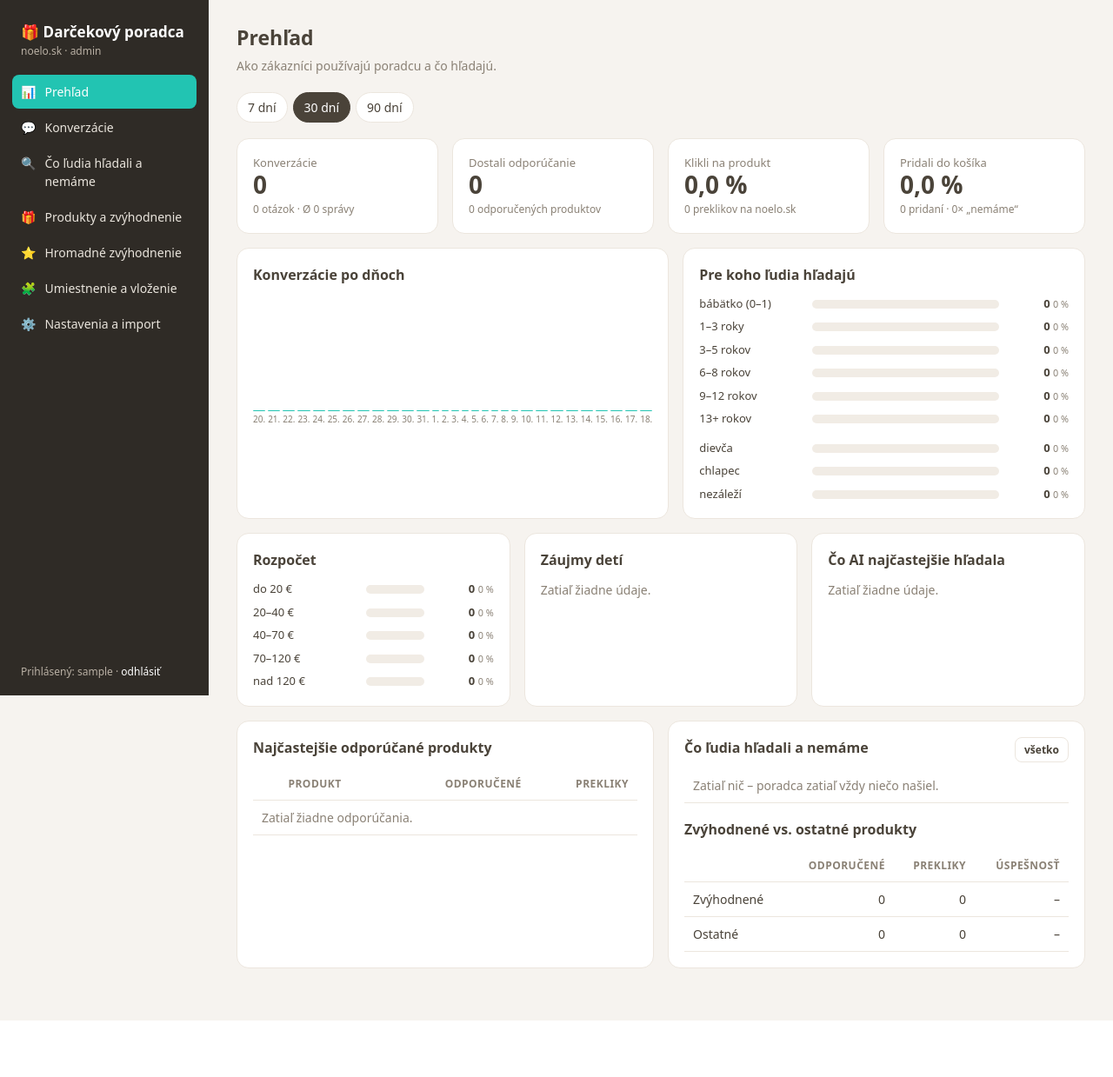
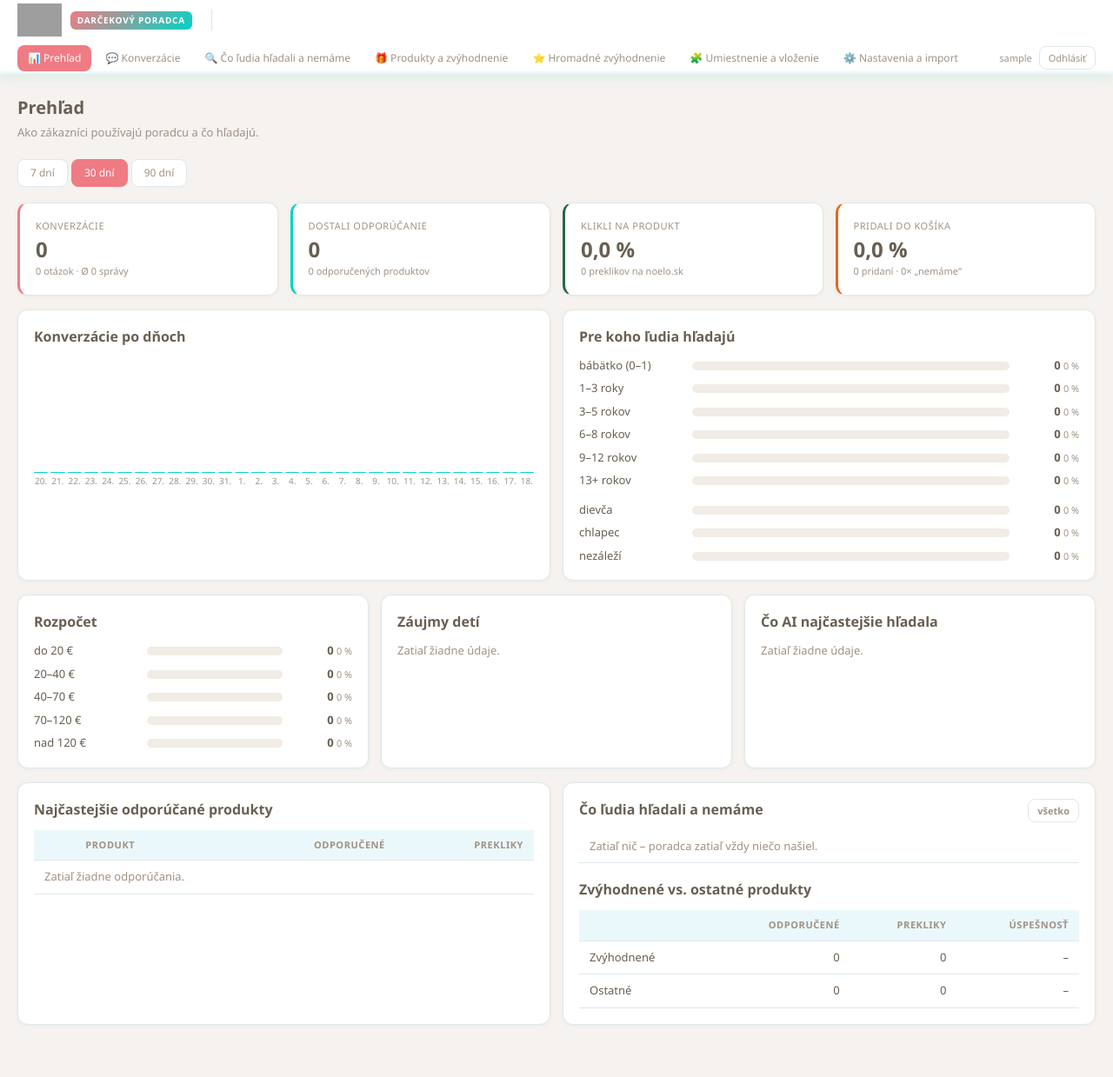
Before and after one commit to Maruna21574/poradcaNoelo, a PHP site: page /admin/index.php in a window 1280 px wide. Shown: the whole page at 87% size. Before the commit the page ends 1174 px from the top, so only its background shows below. Run offline with PHP 8.4, Linux system fonts and the light colour scheme; the visitor is signed in with stand-in values (Sample User, id 1); grey boxes are pictures that could not be loaded.

Commit message:
Restyle admin to match Noelo sklad look (top nav, pink/teal palette)
Co-Authored-By: Claude Sonnet 5.5 <noreply@anthropic.com>

```diff
--- a/admin/index.php
+++ b/admin/index.php
@@ -56,11 +56,14 @@ if (!$user) {
     }
     $noUsers = empty(config('admin_users'));
     ?><!DOCTYPE html><html lang="sk"><head><meta charset="utf-8"><meta name="viewport" content="width=device-width,initial-scale=1"><title>Prihlásenie – Darčekový poradca</title>
-    <style>body{font-family:system-ui,sans-serif;background:#f6f3ef;display:grid;place-items:center;min-height:100vh;margin:0;color:#4a4339}
-    form{background:#fff;padding:32px;border-radius:16px;box-shadow:0 20px 50px -25px rgba(0,0,0,.3);width:320px}h1{font-size:20px;margin:0 0 4px;color:#1aa595}
-    p{margin:0 0 18px;font-size:13px;color:#8a8175}input{width:100%;box-sizing:border-box;padding:11px 12px;border:1px solid #e3dcd3;border-radius:8px;margin:6px 0 12px;font:inherit}
-    button{width:100%;padding:11px;border:0;border-radius:8px;background:#ef7b84;color:#fff;font-weight:700;font-size:15px;cursor:pointer}.err{color:#b93a3a;font-size:13px}</style></head><body>
-    <form method="post"><h1>🎁 Darčekový poradca</h1><p>Admin noelo.sk</p>
+    <style>*{box-sizing:border-box}body{font-family:"Segoe UI",system-ui,sans-serif;background:#f5f2ef;display:grid;place-items:center;min-height:100vh;margin:0;color:#685f52}
+    form{background:#fff;padding:44px 40px 36px;border-radius:20px;box-shadow:0 8px 40px rgba(160,146,134,.15);width:100%;max-width:400px;text-align:center}
+    form img{height:60px;width:auto}.bdg{display:inline-block;background:linear-gradient(135deg,#ef7b84,#00d4c5);color:#fff;font-size:10px;font-weight:700;letter-spacing:.1em;text-transform:uppercase;padding:3px 10px;border-radius:999px;margin:10px 0 26px}
+    label{display:block;text-align:left;font-size:11px;font-weight:600;text-transform:uppercase;letter-spacing:.05em;color:#a09286;margin-bottom:6px}
+    input{width:100%;padding:11px 14px;border:1.5px solid #dfe8ea;background:#ebf8fb;border-radius:10px;margin:6px 0 14px;font:inherit;font-size:14px;color:#685f52;outline:none;text-transform:none;letter-spacing:0}input:focus{border-color:#00d4c5;box-shadow:0 0 0 3px rgba(0,212,197,.12)}
+    button{width:100%;padding:12px;border:0;border-radius:10px;background:linear-gradient(135deg,#ef7b84,#e06870);color:#fff;font-weight:700;font-size:14px;cursor:pointer;margin-top:6px}button:hover{opacity:.92}
+    p{margin:0 0 16px;font-size:13px;color:#a09286}.err{background:rgba(229,62,62,.08);border:1px solid rgba(229,62,62,.2);color:#e53e3e;border-radius:8px;padding:10px 14px;text-align:left}</style></head><body>
+    <form method="post"><img src="https://noelo.sk/img/design/logo-new-v2-sk.png" alt="Noelo.sk"><br><span class="bdg">Darčekový poradca</span>
     <?php if ($noUsers): ?><p class="err">V config.php nie je nastavený žiadny používateľ (admin_users).</p><?php endif; ?>
     <?php if ($err): ?><p class="err"><?= h($err) ?></p><?php endif; ?>
     <label>Meno<input name="user" autocomplete="username" required></label><label>Heslo<input name="pass" type="password" autocomplete="current-password" required></label><button>Prihlásiť</button></form></body></html><?php
@@ -192,35 +195,42 @@ function bar_list(array $data, string $color = '#22c4b2'): string
 <html lang="sk"><head><meta charset="utf-8"><meta name="viewport" content="width=device-width,initial-scale=1">
 <title><?= h($nav[$navKey][1] ?? 'Admin') ?> – Darčekový poradca</title>
 <style>
-:root{--teal:#22c4b2;--teal-d:#16a594;--pink:#ef7b84;--pink-d:#e2646e;--txt:#4a4339;--muted:#8a8175;--line:#ece6de;--bg:#f6f3ef;--card:#fff;--warn:#fff4e5;--warn-b:#f1c27d}
-*{box-sizing:border-box}body{margin:0;font:14px/1.5 system-ui,-apple-system,"Segoe UI",sans-serif;color:var(--txt);background:var(--bg)}
+:root{--teal:#00d4c5;--teal-d:#00a99d;--pink:#ef7b84;--pink-d:#e06970;--txt:#685f52;--muted:#a09286;--line:#dfe8ea;--bg:#f5f2ef;--card:#fff;--lt:#ebf8fb;--warn:#fff4e5;--warn-b:#f1c27d}
+*{box-sizing:border-box}body{margin:0;font:13px/1.5 "Segoe UI",system-ui,-apple-system,sans-serif;color:var(--txt);background:var(--bg)}
 a{color:var(--teal-d);text-decoration:none}a:hover{text-decoration:underline}
-.layout{display:grid;grid-template-columns:240px 1fr;min-height:100vh}
-aside{background:#2f2b26;color:#e9e4dc;padding:20px 14px;position:sticky;top:0;height:100vh}
-aside .brand{font-weight:800;font-size:17px;padding:4px 10px 18px;color:#fff}aside .brand small{display:block;font-weight:400;font-size:12px;color:#b9b0a4}
-aside nav a{display:flex;gap:10px;padding:9px 10px;border-radius:8px;color:#e9e4dc;margin-bottom:2px}aside nav a:hover{background:#3d3832;text-decoration:none}
-aside nav a.on{background:var(--teal);color:#fff}aside .foot{position:absolute;bottom:18px;left:24px;font-size:12px;color:#b9b0a4}aside .foot a{color:#fff}
-main{padding:26px 32px 60px;max-width:1240px}
-h1{font-size:23px;margin:0 0 4px}h2{font-size:16px;margin:0 0 12px}.sub{color:var(--muted);margin:0 0 20px}
+.layout{min-height:100vh}
+nav.top{position:sticky;top:0;z-index:100;background:#fff;border-bottom:3px solid var(--lt);box-shadow:0 3px 16px rgba(0,212,197,.12);padding:0 20px}
+.nav-in{max-width:1440px;margin:0 auto;display:flex;align-items:center;gap:6px;min-height:58px;flex-wrap:wrap}
+.nav-logo{display:flex;align-items:center;gap:10px;margin-right:10px;padding:4px 0;flex-shrink:0}.nav-logo:hover{text-decoration:none}.nav-logo img{height:38px;width:auto;max-width:none;flex-shrink:0;display:block}
+.nav-badge{background:linear-gradient(135deg,var(--pink),var(--teal));color:#fff;font-size:10px;font-weight:700;letter-spacing:.08em;text-transform:uppercase;padding:3px 8px;border-radius:6px;white-space:nowrap}
+.nav-div{width:1px;height:24px;background:var(--line);margin:0 6px;flex-shrink:0}
+.nav-links{display:flex;gap:4px;flex-wrap:wrap}
+.nav-links a{padding:6px 12px;border-radius:8px;font-size:12px;color:var(--muted);white-space:nowrap;transition:all .15s}.nav-links a:hover{color:var(--txt);background:var(--lt);text-decoration:none}
+.nav-links a.on{color:#fff;background:var(--pink)}
+.nav-user{margin-left:auto;font-size:11px;color:var(--muted);white-space:nowrap}.nav-user a{margin-left:8px;padding:5px 10px;border:1px solid var(--line);border-radius:8px;color:var(--muted)}.nav-user a:hover{color:var(--teal-d);border-color:var(--teal);text-decoration:none}
+main{padding:24px 20px 60px;max-width:1440px;margin:0 auto}
+h1{font-size:20px;font-weight:700;margin:0 0 4px}h2{font-size:16px;font-weight:700;margin:0 0 12px}.sub{color:var(--muted);margin:0 0 20px}
 .flash{background:#e6f8f5;border:1px solid #b5ebe3;padding:10px 14px;border-radius:10px;margin-bottom:16px}
-.info{background:#eef5ff;border:1px solid #c6d9f5;padding:10px 14px;border-radius:10px;margin-bottom:16px}.b-demo{background:#f1ece5;color:#8a8175}
+.info{background:var(--lt);border:1px solid var(--line);padding:10px 14px;border-radius:10px;margin-bottom:16px}.b-demo{background:#f1ece5;color:#a09286}
 .warn{background:var(--warn);border:1px solid var(--warn-b);padding:10px 14px;border-radius:10px;margin-bottom:16px}
-.grid{display:grid;gap:16px}.g4{grid-template-columns:repeat(4,1fr)}.g3{grid-template-columns:repeat(3,1fr)}.g2{grid-template-columns:repeat(2,1fr)}
-@media(max-width:1100px){.g4{grid-template-columns:repeat(2,1fr)}.g3,.g2{grid-template-columns:1fr}.layout{grid-template-columns:1fr}aside{position:static;height:auto}aside .foot{position:static;margin-top:12px}}
-.card{background:var(--card);border:1px solid var(--line);border-radius:14px;padding:18px}
-.kpi .v{font-size:28px;font-weight:800;line-height:1.1}.kpi .l{color:var(--muted);font-size:13px}.kpi .s{font-size:12px;color:var(--muted);margin-top:4px}
-.tabs{display:flex;gap:6px;margin-bottom:18px}.tabs a{padding:6px 12px;border-radius:999px;background:#fff;border:1px solid var(--line);color:var(--txt)}.tabs a.on{background:var(--txt);color:#fff;border-color:var(--txt)}
+.grid{display:grid;gap:14px}.g4{grid-template-columns:repeat(4,1fr)}.g3{grid-template-columns:repeat(3,1fr)}.g2{grid-template-columns:repeat(2,1fr)}
+@media(max-width:1100px){.g4{grid-template-columns:repeat(2,1fr)}.g3,.g2{grid-template-columns:1fr}.nav-user{margin-left:0}}
+.card{background:var(--card);border:1px solid var(--line);border-radius:12px;padding:18px;box-shadow:0 1px 4px rgba(104,95,82,.06)}
+.kpi{border-left:3px solid var(--pink)}.grid>.kpi:nth-child(4n+2){border-left-color:var(--teal)}.grid>.kpi:nth-child(4n+3){border-left-color:#276749}.grid>.kpi:nth-child(4n+4){border-left-color:#dd6b20}
+.kpi .v{font-size:24px;font-weight:700;line-height:1.1}.kpi .l{color:var(--muted);font-size:11px;text-transform:uppercase;letter-spacing:.05em;margin-bottom:6px}.kpi .s{font-size:11px;color:var(--muted);margin-top:4px}
+.tabs{display:flex;gap:4px;margin-bottom:18px}.tabs a{padding:6px 14px;border-radius:8px;background:#fff;border:1px solid var(--line);color:var(--muted);font-size:12px;font-weight:500}.tabs a:hover{color:var(--txt);border-color:var(--teal);background:var(--lt);text-decoration:none}.tabs a.on{background:var(--pink);color:#fff;border-color:var(--pink)}
 .bars{display:flex;flex-direction:column;gap:7px}.bar-row{display:grid;grid-template-columns:120px 1fr 70px;gap:10px;align-items:center;font-size:13px}
 .bt{height:10px;background:#f1ece5;border-radius:6px;overflow:hidden}.bt i{display:block;height:100%;border-radius:6px}.bv{text-align:right;font-weight:600}.bv small{color:var(--muted);font-weight:400}
-.chips{display:flex;flex-wrap:wrap;gap:6px}.chip{background:#eefaf8;color:var(--teal-d);border-radius:999px;padding:3px 10px;font-size:13px}.chip b{margin-left:4px}
-table{width:100%;border-collapse:collapse}th,td{text-align:left;padding:9px 10px;border-bottom:1px solid var(--line);vertical-align:middle}th{font-size:12px;text-transform:uppercase;letter-spacing:.04em;color:var(--muted);font-weight:600}
-tr:hover td{background:#fcfaf7}.num{text-align:right;white-space:nowrap}
+.chips{display:flex;flex-wrap:wrap;gap:6px}.chip{background:var(--lt);color:var(--teal-d);border-radius:999px;padding:2px 10px;font-size:11px;font-weight:600}.chip b{margin-left:4px}
+table{width:100%;border-collapse:collapse}th,td{text-align:left;padding:9px 12px;border-bottom:1px solid var(--line);vertical-align:middle}th{background:var(--lt);font-size:11px;text-transform:uppercase;letter-spacing:.05em;color:var(--muted);font-weight:600;white-space:nowrap}
+tr:hover td{background:rgba(0,212,197,.05)}.num{text-align:right;white-space:nowrap;font-variant-numeric:tabular-nums}
 .thumb{width:44px;height:44px;object-fit:contain;border-radius:8px;background:#fff;border:1px solid var(--line)}
 .badge{display:inline-block;padding:2px 8px;border-radius:999px;font-size:12px;font-weight:600;white-space:nowrap}
 .b-boost{background:#fff0d9;color:#a6620b}.b-ex{background:#f4e1e1;color:#a33}.b-ok{background:#e6f8f5;color:var(--teal-d)}.b-un{background:#fde8ea;color:#b4434e}.b-mute{background:#f1ece5;color:var(--muted)}
-.btn{display:inline-block;border:0;border-radius:8px;padding:8px 14px;font:600 13px system-ui,sans-serif;cursor:pointer;background:var(--teal);color:#fff}
-.btn:hover{background:var(--teal-d);text-decoration:none}.btn.pink{background:var(--pink)}.btn.ghost{background:#fff;color:var(--txt);border:1px solid var(--line)}.btn.sm{padding:5px 10px;font-size:12px}
-form.inline{display:inline}input[type=text],input[type=search],input[type=date],input[type=number],select,textarea{font:inherit;padding:8px 10px;border:1px solid #e0d8ce;border-radius:8px;background:#fff;color:var(--txt)}
+.btn{display:inline-block;border:1px solid var(--pink);border-radius:8px;padding:7px 14px;font:600 12px "Segoe UI",system-ui,sans-serif;cursor:pointer;background:var(--pink);color:#fff;transition:all .15s}
+.btn:hover{background:var(--pink-d);border-color:var(--pink-d);text-decoration:none}.btn.pink{background:var(--pink)}.btn.ghost{background:#fff;color:var(--muted);border:1px solid var(--line)}.btn.ghost:hover{color:var(--teal-d);border-color:var(--teal);background:var(--lt)}.btn.sm{padding:5px 10px;font-size:11px}
+form.inline{display:inline}input[type=text],input[type=search],input[type=date],input[type=number],input[type=password],select,textarea{font:inherit;padding:8px 10px;border:1px solid var(--line);border-radius:8px;background:#fff;color:var(--txt);outline:none;transition:border-color .15s}
+input:focus,select:focus,textarea:focus{border-color:var(--pink)}
 textarea{width:100%;min-height:90px}label.f{display:block;margin-bottom:14px}label.f span{display:block;font-weight:600;margin-bottom:4px}label.f small{display:block;color:var(--muted);font-weight:400}
 .filters{display:flex;flex-wrap:wrap;gap:8px;align-items:center;margin-bottom:14px}
 .chat{display:flex;flex-direction:column;gap:10px;max-width:760px}.msg{padding:10px 14px;border-radius:14px;max-width:85%;white-space:pre-wrap}
@@ -232,9 +242,12 @@ textarea{width:100%;min-height:90px}label.f{display:block;margin-bottom:14px}lab
 .legend{display:flex;gap:14px;font-size:12px;color:var(--muted)}.legend i{display:inline-block;width:10px;height:10px;border-radius:2px;margin-right:5px;vertical-align:-1px}
 .pager{display:flex;gap:6px;margin-top:14px}.muted{color:var(--muted)}.right{text-align:right}
 </style></head><body><div class="layout">
-<aside><div class="brand">🎁 Darčekový poradca<small>noelo.sk · admin</small></div>
-<nav><?php foreach ($nav as $k => [$ico, $label]): ?><a href="?p=<?= $k ?>" class="<?= $navKey === $k ? 'on' : '' ?>"><span><?= $ico ?></span><?= h($label) ?></a><?php endforeach; ?></nav>
-<div class="foot">Prihlásený: <?= h($user) ?> · <a href="?p=logout">odhlásiť</a></div></aside>
+<nav class="top"><div class="nav-in">
+<a class="nav-logo" href="?p=prehlad"><img src="https://noelo.sk/img/design/logo-new-v2-sk.png" alt="Noelo.sk"><span class="nav-badge">Darčekový poradca</span></a>
+<span class="nav-div"></span>
+<div class="nav-links"><?php foreach ($nav as $k => [$ico, $label]): ?><a href="?p=<?= $k ?>" class="<?= $navKey === $k ? 'on' : '' ?>"><?= $ico ?> <?= h($label) ?></a><?php endforeach; ?></div>
+<div class="nav-user"><?= h($user) ?><a href="?p=logout">Odhlásiť</a></div>
+</div></nav>
 <main>
 <?php if ($flash): ?><div class="flash"><?= h($flash) ?></div><?php endif; ?>
 <?php if ($feedOld): ?><div class="warn">⚠️ Produktový feed bol naposledy vygenerovaný <b><?= fmt_date($lastImport['feed_last_modified']) ?></b>. Ceny a dostupnosť v poradcovi môžu byť zastarané.</div><?php endif; ?>
```
